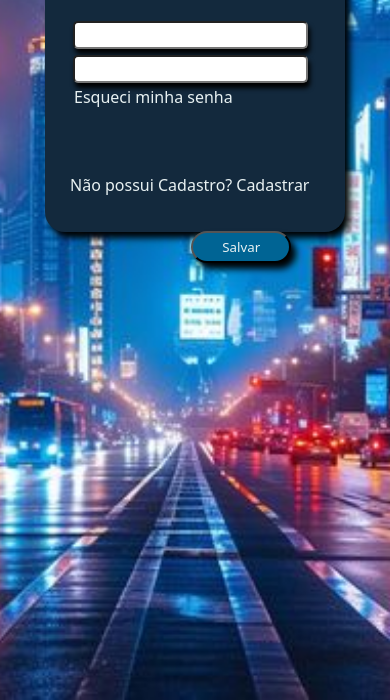
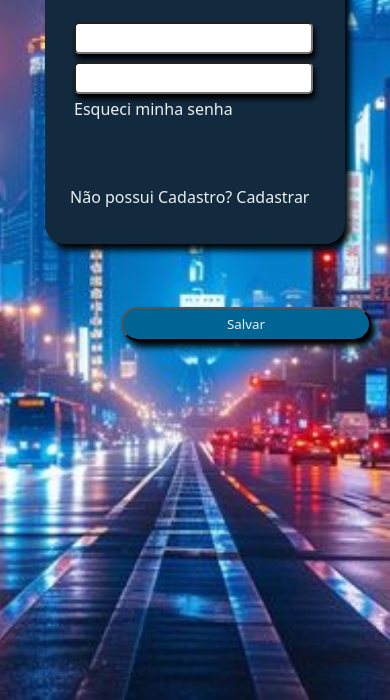
Before and after one commit to mercuriohg/telalogin, a plain HTML site: page index.html in a window 390 px wide. Shown: the part 144-844 px from the top of the page. Drawn offline with Linux system fonts and the light colour scheme.

Commit message:
Update style.css

```diff
--- a/style.css
+++ b/style.css
@@ -34,24 +34,25 @@ h1{
     text-align: center;
 }
 input{
-    margin:3px;
-    padding: 3px;
+    margin:4px;
+    padding: 5px;
     border-radius: 5px;
     width: 90%;
     box-shadow: 2px 5px 5px black;
 }
 button{
     margin: 4px;
+    font-family: system-ui, -apple-system, BlinkMacSystemFont, 'Segoe UI', Roboto, Oxygen, Ubuntu, Cantarell, 'Open Sans', 'Helvetica Neue', sans-serif;
     border-radius: 30px;
     box-shadow: 5px 6px 7px black;
-    padding: 5px;
+    padding: 6px;
     background-color: var(--c2);
     color: var(--c5);
     align-items: center;
     position: absolute;
-    top: 44vh;
-    left: 48vw;
-    width: 100px;
+    top: 51vh;
+    left: 43vw;
+    width: 250px;
 
 }
 a{
@@ -63,6 +64,43 @@ a{
 a:hover{
     text-decoration: underline;
 }
+.logincadeado{
+    position: absolute;
+    top: 45vh;
+    left: 55vw;
+}
+.loginpessoa{
+    position: absolute;
+    top: 41vh;
+    left: 55vw;
+}
 p{
     padding-top:50px;
 }
+@media (max-width: 660px){
+    button{
+    margin: 4px;
+    font-family: system-ui, -apple-system, BlinkMacSystemFont, 'Segoe UI', Roboto, Oxygen, Ubuntu, Cantarell, 'Open Sans', 'Helvetica Neue', sans-serif;
+    border-radius: 30px;
+    box-shadow: 5px 6px 7px black;
+    padding: 6px;
+    background-color: var(--c2);
+    color: var(--c5);
+    align-items: center;
+    position: absolute;
+    top: 53vh;
+    left: 30vw;
+    width: 250px;
+
+}
+ .logincadeado{
+    position: absolute;
+    top: 43vh;
+    left: 65vw;
+}
+.loginpessoa{
+    position: absolute;
+    top: 36vh;
+    left: 65vw;
+}
+}
```
